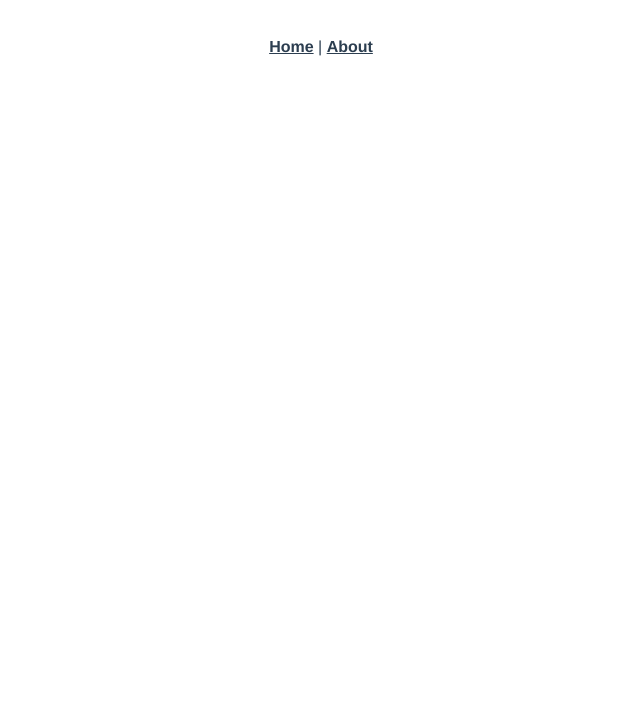
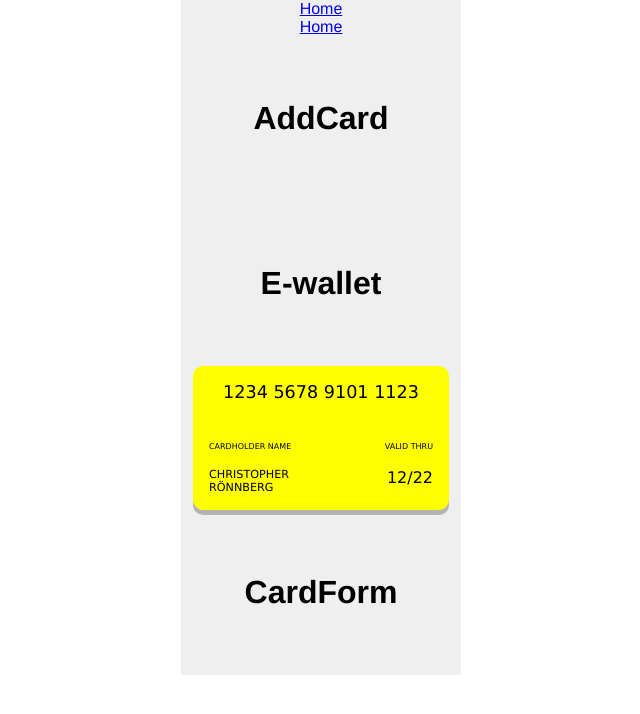
Before and after one commit to ChristopherRonnberg027/e-wallet, a Vue app: page /addcard in a window 1280 px wide. Shown: the top 714 px of the page, without its empty margins (319-959 px from the left). Built offline with nearby package versions, Linux system fonts and the light colour scheme.

Commit message:
Added components, starting to build app

```diff
--- a/src/App.vue
+++ b/src/App.vue
@@ -1,32 +1,39 @@
 <template>
-  <div id="app">
-    <div id="nav">
-      <router-link to="/">Home</router-link> |
-      <router-link to="/about">About</router-link>
+  <div class="wrapper">
+    <div id="app">
+      <router-link to="/">Home</router-link>
+      <router-view />
     </div>
-    <router-view/>
   </div>
 </template>
-
+<script>
+export default {
+  components:{
+  }
+}
+</script>
 <style lang="scss">
-#app {
-  font-family: Avenir, Helvetica, Arial, sans-serif;
-  -webkit-font-smoothing: antialiased;
-  -moz-osx-font-smoothing: grayscale;
-  text-align: center;
-  color: #2c3e50;
+* {
+  margin: 0;
+  padding: 0;
+  box-sizing: border-box;
 }
 
-#nav {
-  padding: 30px;
+body {
+  color: black;
+  font-family: Avenir, Helvetica, Arial, sans-serif;
+  display: flex;
+  flex-direction: column;
+  justify-content: center;
+  align-items: center;
+}
 
-  a {
-    font-weight: bold;
-    color: #2c3e50;
+.wrapper {
+  background: #efefef;
+  max-width: 300px;
+}
 
-    &.router-link-exact-active {
-      color: #42b983;
-    }
-  }
+#app {
+  text-align: center;
 }
 </style>
--- /dev/null
+++ b/src/components/Card.vue
@@ -0,0 +1,84 @@
+<template>
+  <div class="wrapper">
+    <article class="card">
+      <section class="top-card"></section>
+      <section class="numbers">
+        <p class="number">1234 5678 9101 1123</p>
+      </section>
+      <section class="personal-information">
+        <p class="cardholder-name">cardholder name</p>
+        <p class="name-text">christopher rönnberg</p>
+        <p class="valid-thru">valid thru</p>
+        <p class="date-text">12/22</p>
+      </section>
+    </article>
+  </div>
+</template>
+
+<script>
+export default {};
+</script>
+
+<style>
+.wrapper {
+  display: flex;
+  justify-content: center;
+  align-items: center;
+  flex-direction: column;
+}
+.card {
+  border-radius: 10px;
+  font-family: "Lucida Sans", "Lucida Sans Regular", "Lucida Grande",
+    "Lucida Sans Unicode", Geneva, Verdana, sans-serif;
+  width: 16em;
+  height: 9em;
+  padding: 1em;
+  background: yellow;
+  box-shadow: 0px 5px 0px 0px rgba(0, 0, 0, 0.25);
+  display: grid;
+  grid-template-rows: 1fr 1fr 1fr;
+  grid-area:
+  "symbol"
+  "number"
+  "personal";
+}
+
+.number {
+  grid-area: number;
+  font-size: 1.1em;
+  font-weight: 400;
+}
+
+.personal-information {
+  grid-area: personal;
+  display: grid;
+  grid-template-columns: 1fr 1fr;
+  grid-template-rows: 1fr 1fr;
+  grid-template-areas:
+    "card-holder valid"
+    "name date";
+}
+
+.cardholder-name {
+  text-align: left;
+  font-size: 0.5em;
+  text-transform: uppercase;
+}
+
+.valid-thru {
+  grid-area: valid;
+  text-align: right;
+  font-size: 0.5em;
+  text-transform: uppercase;
+}
+
+.name-text {
+  font-size: 0.7em;
+  text-transform: uppercase;
+  text-align: left;
+}
+
+.date-text {
+  text-align: right;
+}
+</style>
--- /dev/null
+++ b/src/components/CardForm.vue
@@ -0,0 +1,10 @@
+<template>
+<h1>CardForm</h1>
+</template>
+
+<script>
+export default {};
+</script>
+
+<style>
+</style>
--- /dev/null
+++ b/src/components/CardStack.vue
@@ -0,0 +1,18 @@
+<template>
+  <div class="wrapper">
+    <h1>CardStack</h1>
+    <Card />
+  </div>
+</template>
+
+<script>
+import Card from "../components/Card";
+export default {
+  components: {
+    Card
+  }
+};
+</script>
+
+<style>
+</style>
--- /dev/null
+++ b/src/components/Top.vue
@@ -0,0 +1,19 @@
+<template>
+  <h1>{{title}}</h1>
+</template>
+
+<script>
+export default {
+  data() {
+    return {
+      title: "E-wallet"
+    };
+  }
+};
+</script>
+
+<style>
+h1 {
+  padding: 2em;
+}
+</style>
--- a/src/router/index.js
+++ b/src/router/index.js
@@ -1,6 +1,8 @@
 import Vue from 'vue'
 import VueRouter from 'vue-router'
 import Home from '../views/Home.vue'
+import About from '../views/About.vue'
+import AddCard from '../views/AddCard.vue'
 
 Vue.use(VueRouter)
 
@@ -13,10 +15,12 @@ Vue.use(VueRouter)
   {
     path: '/about',
     name: 'About',
-    // route level code-splitting
-    // this generates a separate chunk (about.[hash].js) for this route
-    // which is lazy-loaded when the route is visited.
-    component: () => import(/* webpackChunkName: "about" */ '../views/About.vue')
+    component: About
+  },
+  {
+    path: '/addcard',
+    name: 'AddCard',
+    component: AddCard
   }
 ]
 
--- /dev/null
+++ b/src/views/AddCard.vue
@@ -0,0 +1,26 @@
+<template>
+  <div class="wrapper">
+    <router-link to="/">Home</router-link>
+    <h1>AddCard</h1>
+    <Top />
+    <Card />
+    <CardForm />
+    <router-view />
+  </div>
+</template>
+
+<script>
+import Top from '../components/Top'
+import Card from '../components/Card'
+import CardForm from '../components/CardForm'
+export default {
+    components:{
+        Top,
+        Card,
+        CardForm
+    }
+};
+</script>
+
+<style>
+</style>
--- a/src/views/Home.vue
+++ b/src/views/Home.vue
@@ -1,18 +1,23 @@
 <template>
   <div class="home">
-    <img alt="Vue logo" src="../assets/logo.png">
-    <HelloWorld msg="Welcome to Your Vue.js App"/>
+    <Top />
+    <Card />
+    <CardStack />
+    <router-link to="/addcard">AddCard</router-link>
+      <router-view />
   </div>
 </template>
 
 <script>
-// @ is an alias to /src
-import HelloWorld from '@/components/HelloWorld.vue'
-
+import Top from "../components/Top";
+import Card from "../components/Card";
+import CardStack from "../components/CardStack";
 export default {
-  name: 'Home',
+  name: "Home",
   components: {
-    HelloWorld
+    Top,
+    Card,
+    CardStack
   }
-}
+};
 </script>
```
